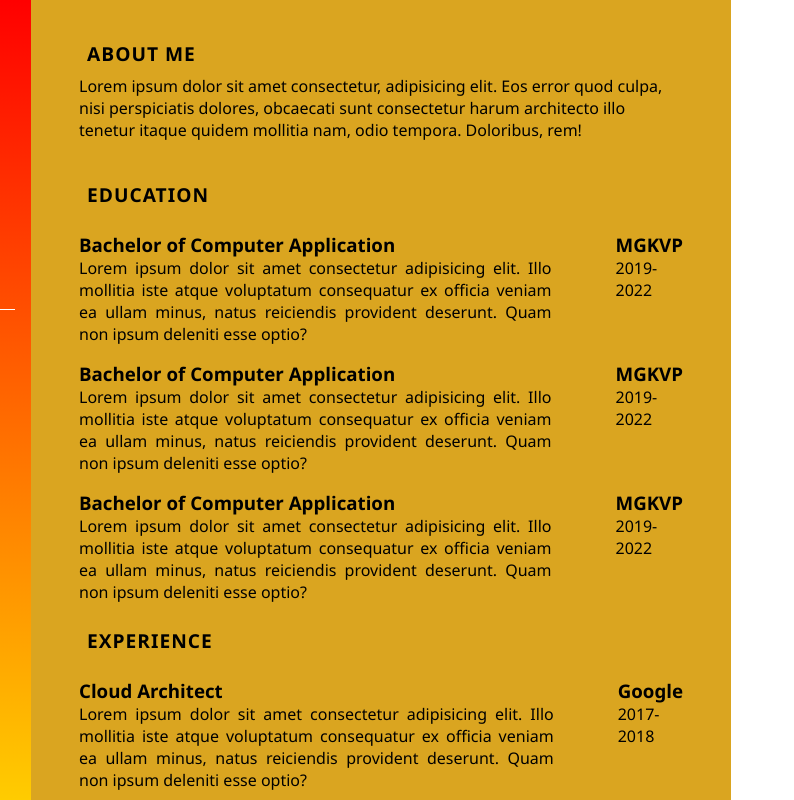
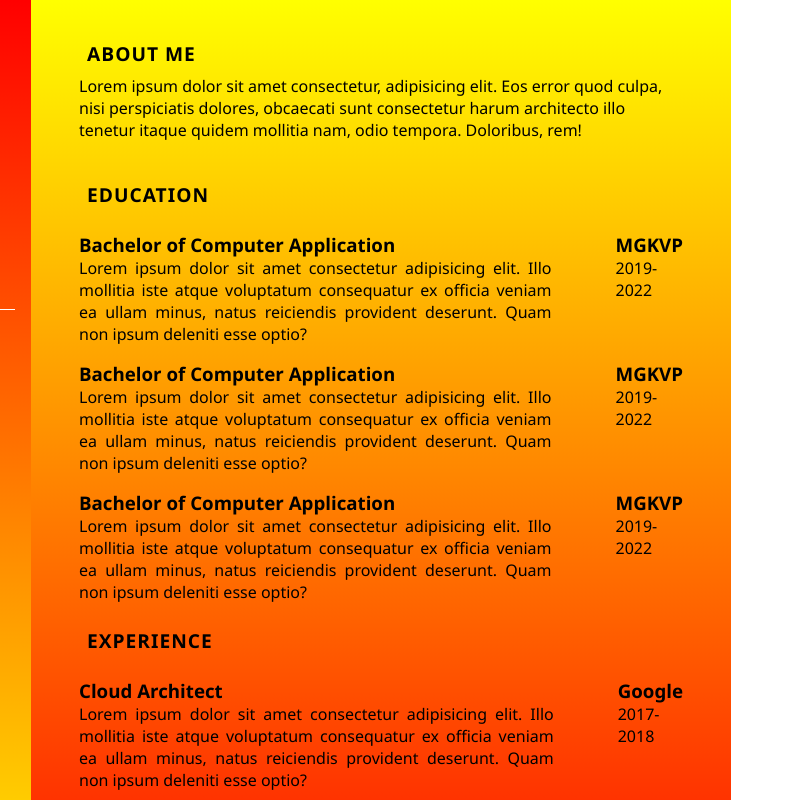
Before and after one commit to Sakshamgupta550/Responsive-Resume-using-CSS-Grid---HTML-Input-types-Input-attributes-Input-ty---21l0ts4tvpb6, a plain HTML site: page index.html in a window 1280 px wide. Shown: the top 800 px of the page, 269-1063 px from the left. Drawn offline with Linux system fonts and the light colour scheme.

Commit message:
Add files via upload

```diff
--- a/style.css
+++ b/style.css
@@ -12,7 +12,7 @@
     grid-template-columns: 300px 700px;
 }
 .left-section{
-
+    width: 300px;
     background: linear-gradient(red, yellow);
 }
 .right-section{
@@ -82,6 +82,8 @@ a{
 .skill-name{
     font-size: 0.65rem;
     padding-bottom: 0.5rem;
+    text-align: left;
+
 }
 .progress-bar{
     height: 4px;
@@ -103,6 +105,10 @@ a{
 }
 
 /* right side design */
+.right-section{
+    width: 700px;
+    background: linear-gradient(yellow, red);
+}
 
 .right-main-content{
     padding: 2rem 3rem;
```
